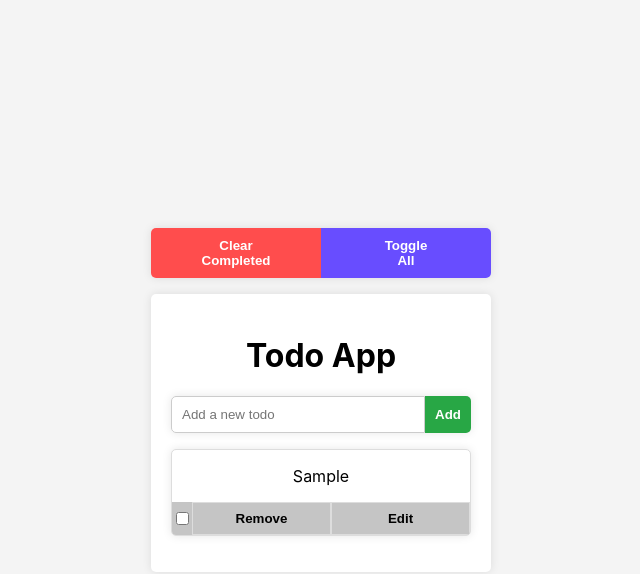
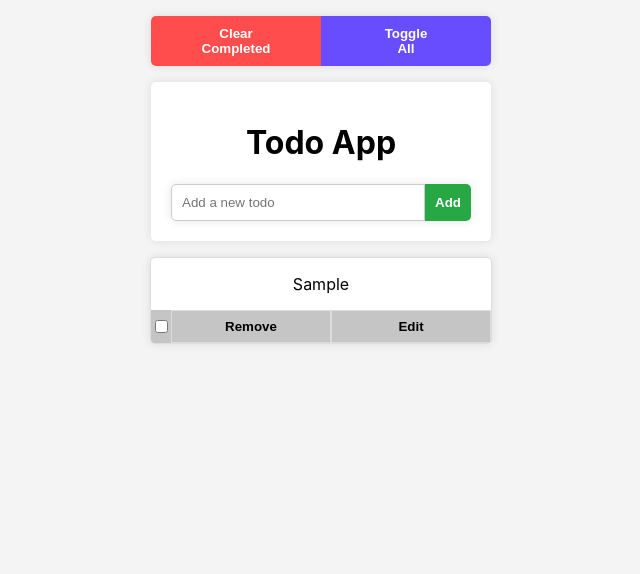
Before and after one commit to VictorMo101/VmBDEExam, a website built with Vite: page VmBDEExam/index.html in a window 1280 px wide. Both pictures are taken after typing "Sample" into the empty fields and a click on the button "Add". Shown: the whole page, without its empty margins (319-959 px from the left). Built offline with nearby package versions, Linux system fonts and the light colour scheme.

Commit message:
Style: Made the Todos not drag the add todo section out of screen

```diff
--- a/VmBDEExam/index.html
+++ b/VmBDEExam/index.html
@@ -7,6 +7,7 @@
     <title>VmBDEExam</title>
   </head>
   <body>
+    <div class="todo-Container">
       <div class="quick-Buttons">
         <button class="clear-Button" id="clearButton">Clear<br>Completed</button>
         <button class="toggle-Button" id="toggleButton">Toggle<br>All</button>
@@ -17,10 +18,10 @@
           <input type="text" id="todo-input" placeholder="Add a new todo" />
           <button type="submit" id="addTodoButton">Add</button>
         </form>
-
         <p id="error-message">Please enter a todo item</p>
+      </div>
+    </div>
      <ul class="todo-list" id="todo-list"></ul>
-    </div>
 
     <script type="module" src="/src/main.ts"></script>
   </body>
--- a/VmBDEExam/src/style.css
+++ b/VmBDEExam/src/style.css
@@ -27,9 +27,11 @@ body {
   padding: 0;
   display: flex;
   flex-direction: column;
-  justify-content: center;
-  align-items: center;
   height: 100vh;
+}
+
+.todo-Container {
+  margin: 1rem auto 0 auto;
 }
 
 .quick-Buttons {
@@ -124,12 +126,13 @@ h1 {
   flex-direction: column;
   justify-content: space-between;
   align-items: center;
-  margin: 0 0 1rem 0;
+  margin: 0 auto 1rem auto;
   overflow: hidden;
 
   background: var(--container-background-color);
   border-radius: var(--container-border-radius);
   box-shadow: var(--container-box-shadow);
+  width: 340px;
 }
 
 .todo-text {
@@ -176,5 +179,5 @@ h1 {
   color: green;
   background-color: rgba(0, 255, 0, 0.233);
   border-radius: var(--container-border-radius);
-  padding: 1rem 8.5rem 1rem 8.5rem;
+  padding: 1rem 10rem 1rem 10rem;
 }
```
Lines whose indentation alone changed are shown as unchanged.
